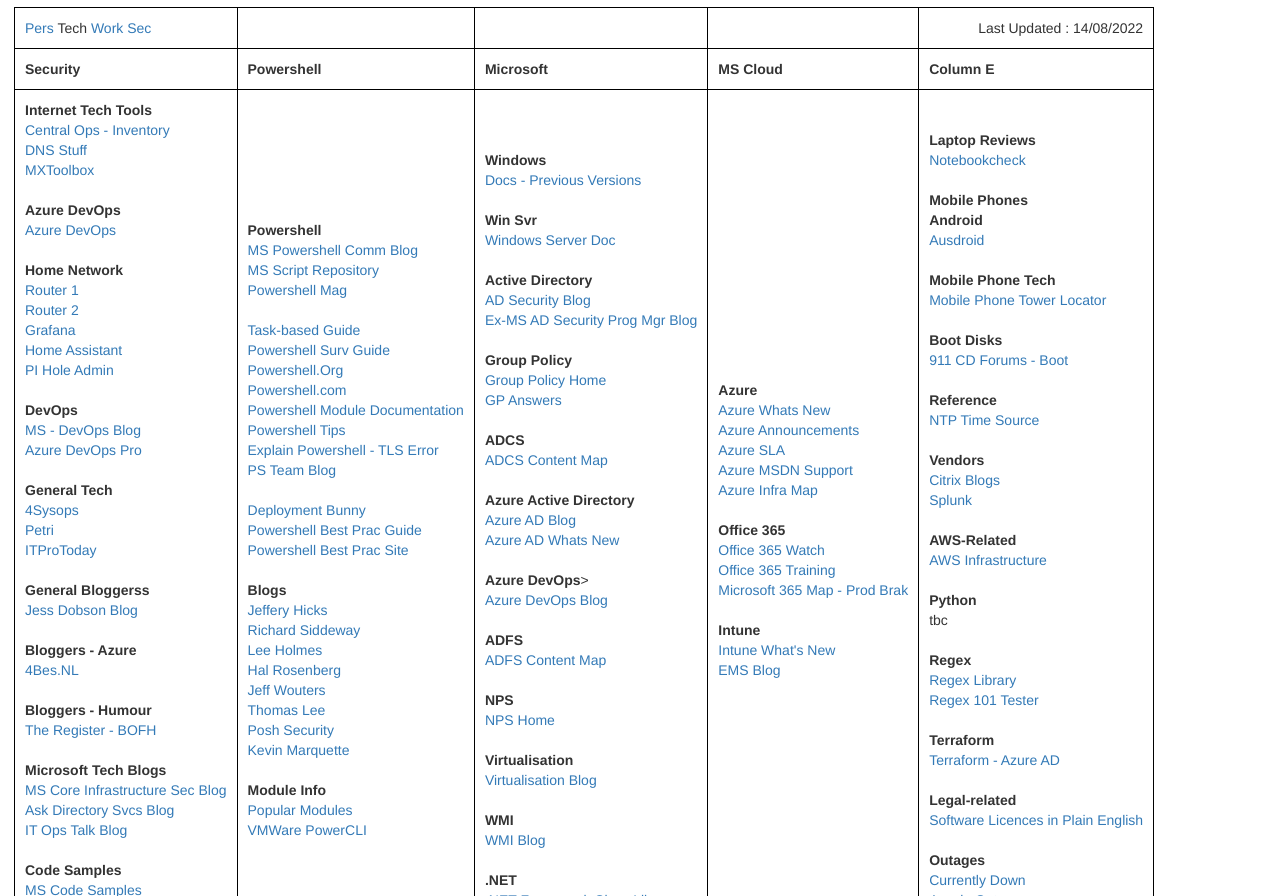
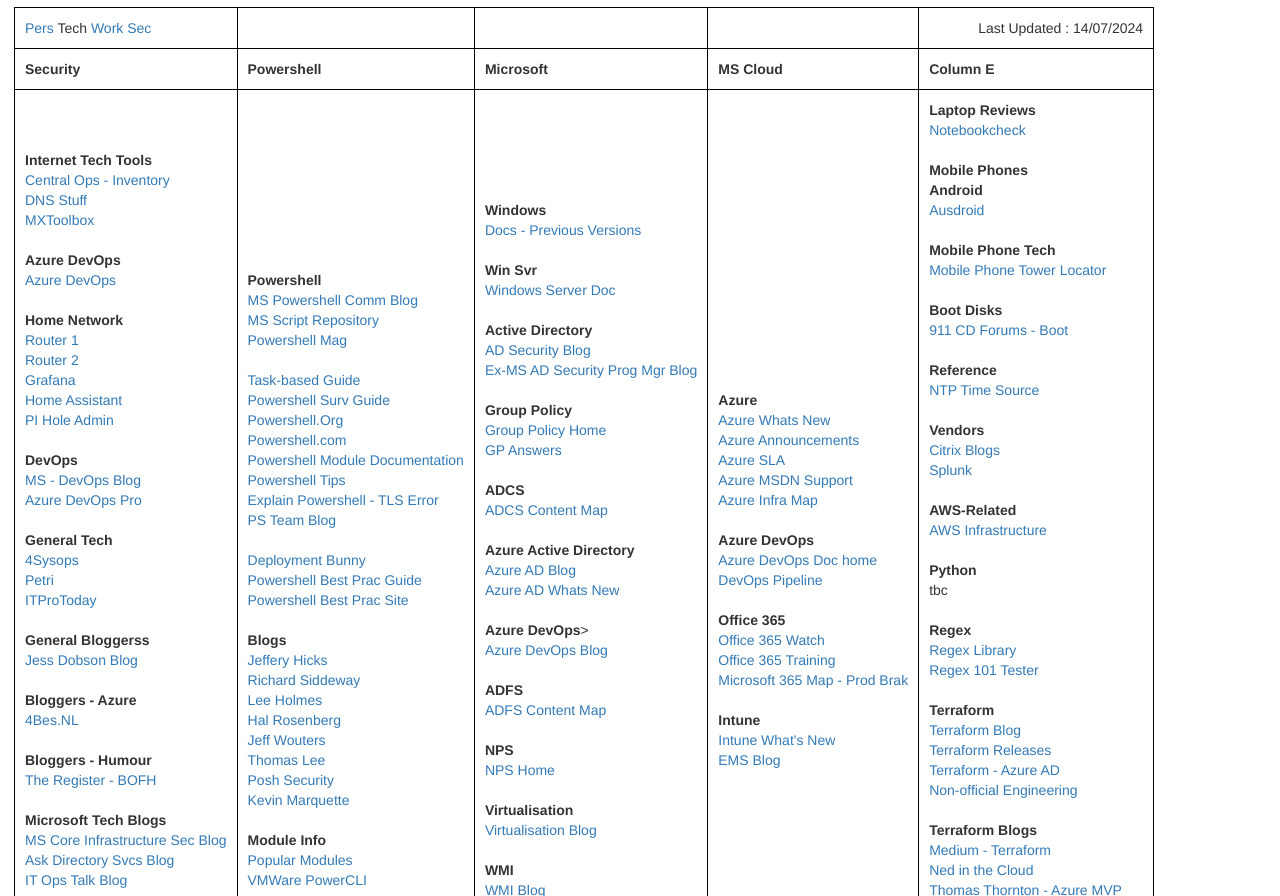
Before and after one commit to chrisstallard-code/chrisstallard-code.github.io, a plain HTML site: page booktech.htm in a window 1280 px wide. Shown: the part 56-952 px from the top of the page. Drawn offline with nearby package versions, Linux system fonts and the light colour scheme.

Commit message:
20240714 Update to Tech page

```diff
--- a/booktech.htm
+++ b/booktech.htm
@@ -41,7 +41,7 @@
       <td></td>
       <td></td>
       <td align=RIGHT>
-        Last Updated : 14/08/2022
+        Last Updated : 14/07/2024
 
       </td>
     </tr>
@@ -222,6 +222,11 @@
         <a href="https://infrastructuremap.microsoft.com">Azure Infra Map</a><br />
         <br />
 
+        <b>Azure DevOps</b><br />
+        <a href="https://learn.microsoft.com/en-us/azure/devops/?view=azure-devops">Azure DevOps Doc home</a><br />
+        <a href="https://learn.microsoft.com/en-us/azure/devops/pipelines/get-started/key-pipelines-concepts?view=azure-devops">DevOps Pipeline</a><br />
+        <br />
+
         <b>Office 365</b><br />
         <a href="https://www.roadmapwatch.com/">Office 365 Watch</a><br />
         <a href="https://docs.microsoft.com/en-us/learn/m365/?redirectSourcePath=%252farticle%252f68cc9b95-0bdc-491e-a81f-ee70b3ec63c5">Office 365 Training</a><br />
@@ -275,9 +280,17 @@
         <br />
 
         <b>Terraform</b><br />
+        <a href="https://www.hashicorp.com/blog">Terraform Blog</a><br />
+        <a href="https://github.com/hashicorp/terraform/releases">Terraform Releases</a><br />
         <a href="https://registry.terraform.io/providers/hashicorp/azuread/latest/docs">Terraform - Azure AD</a><br />
+        <a href="https://medium.com/hashicorp-engineering">Non-official Engineering</a><br />
         <br />
 
+        <b>Terraform Blogs</b><br />
+        <a href="https://medium.com/tag/terraform">Medium - Terraform</a><br />
+        <a href="https://nedinthecloud.com/blog/">Ned in the Cloud</a><br />
+        <a href="https://thomasthornton.cloud/">Thomas Thornton - Azure MVP</a><br />
+        <br />
         <b>Legal-related</b><br />
         <a href="https://tldrlegal.com">Software Licences in Plain English</a><br />
         <br />
```
